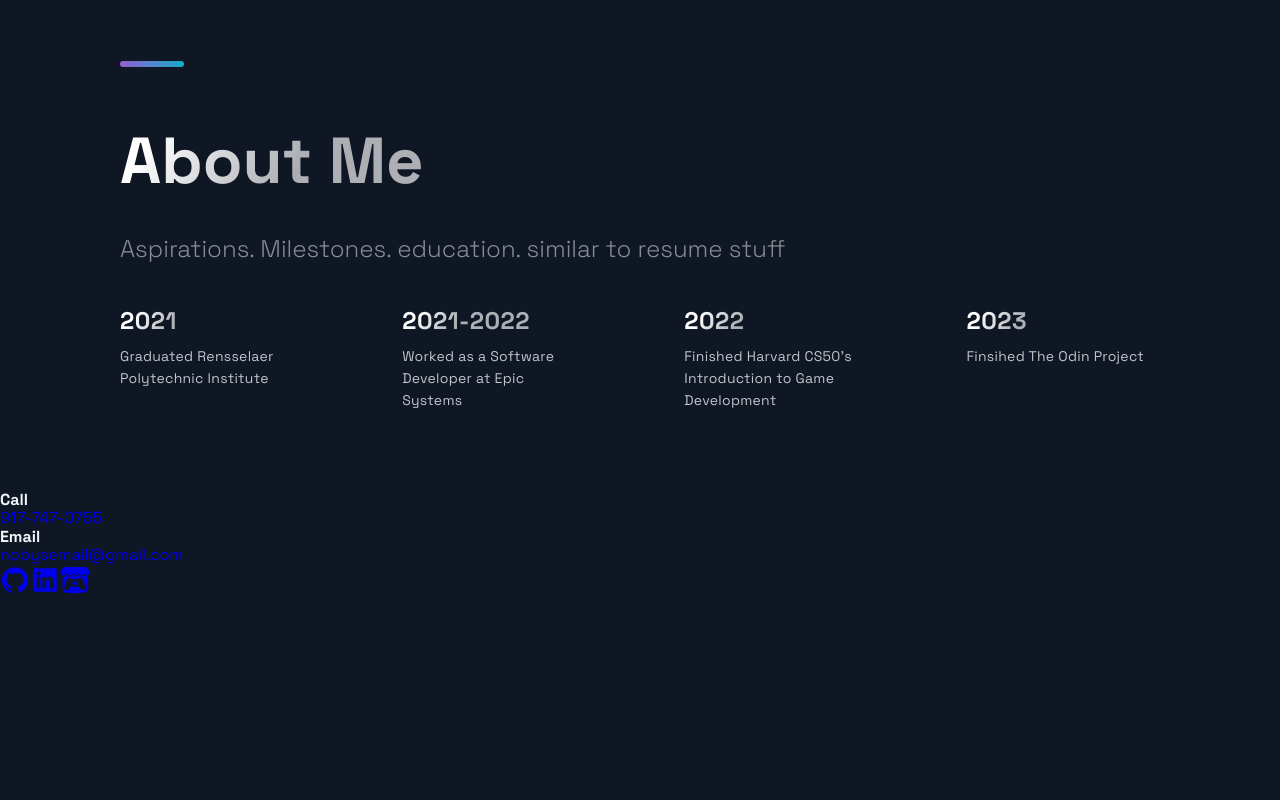
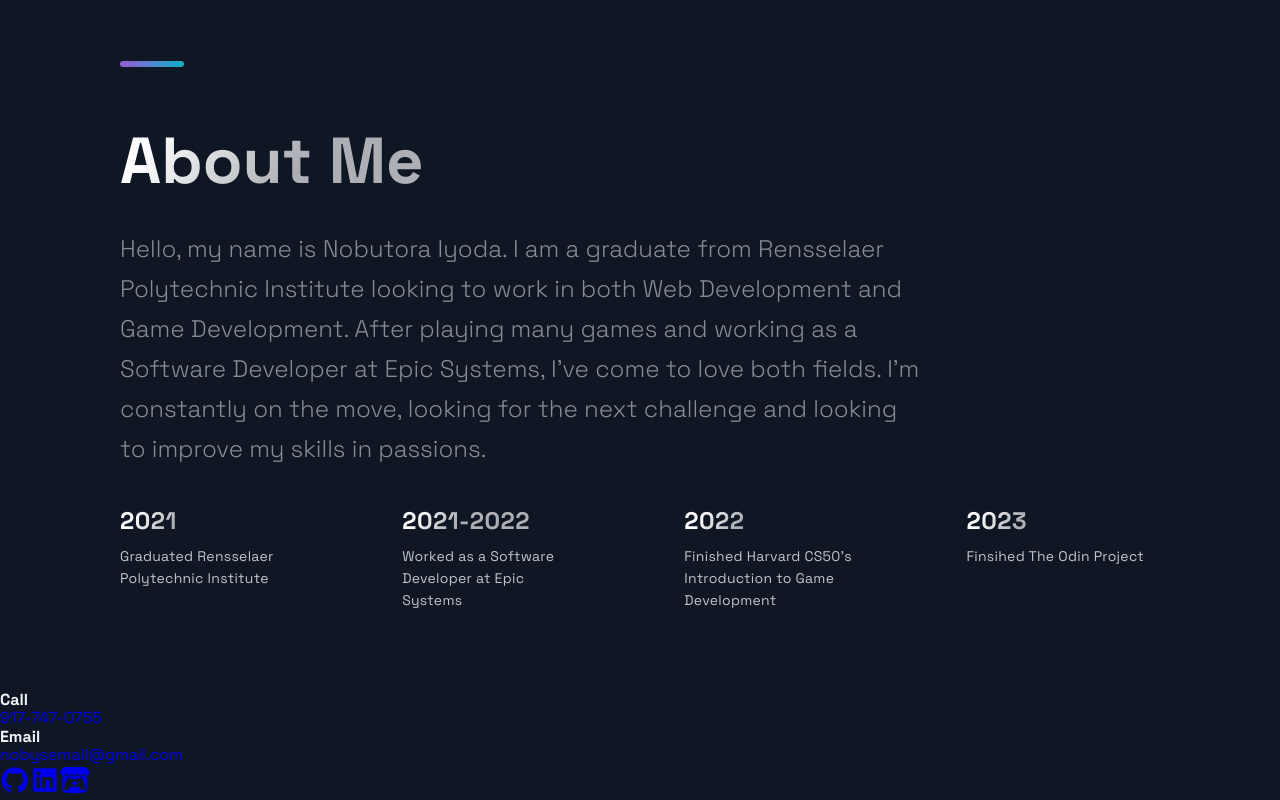
Before and after one commit to Noby1Kenobi/portfolio-website, a Next.js app: page / in a window 1280 px wide. Shown: the part 2636-3436 px from the top of the page. Before the commit the page ends 3236 px from the top, so only its background shows below. Built offline with nearby package versions, Linux system fonts and the light colour scheme.

Commit message:
Add paragraph about myself

```diff
--- a/src/components/TimeLine/TimeLine.js
+++ b/src/components/TimeLine/TimeLine.js
@@ -47,7 +47,9 @@ const Timeline = () => {
       <SectionDivider />
       <SectionTitle main>About Me</SectionTitle>
       <SectionText>
-        Aspirations. Milestones. education. similar to resume stuff
+        Hello, my name is Nobutora Iyoda. I am a graduate from Rensselaer Polytechnic Institute looking to work in both Web Development and Game Development.
+        After playing many games and working as a Software Developer at Epic Systems, I've come to love both fields.
+        I'm constantly on the move, looking for the next challenge and looking to improve my skills in passions.
       </SectionText>
       <CarouselContainer ref={carouselRef} onScroll={handleScroll}>
         <>
```
Also changed, not shown: 1 other file (tests, documents, lock files or other folders).
